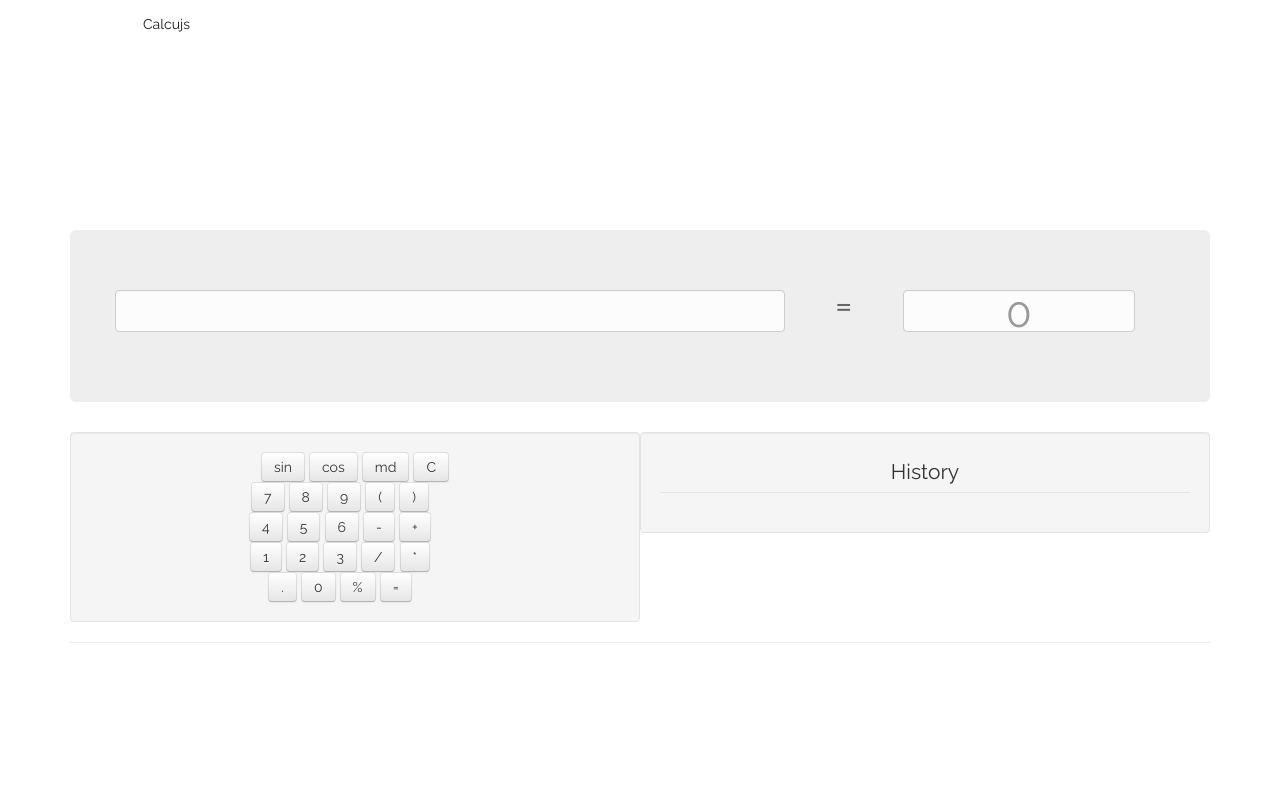
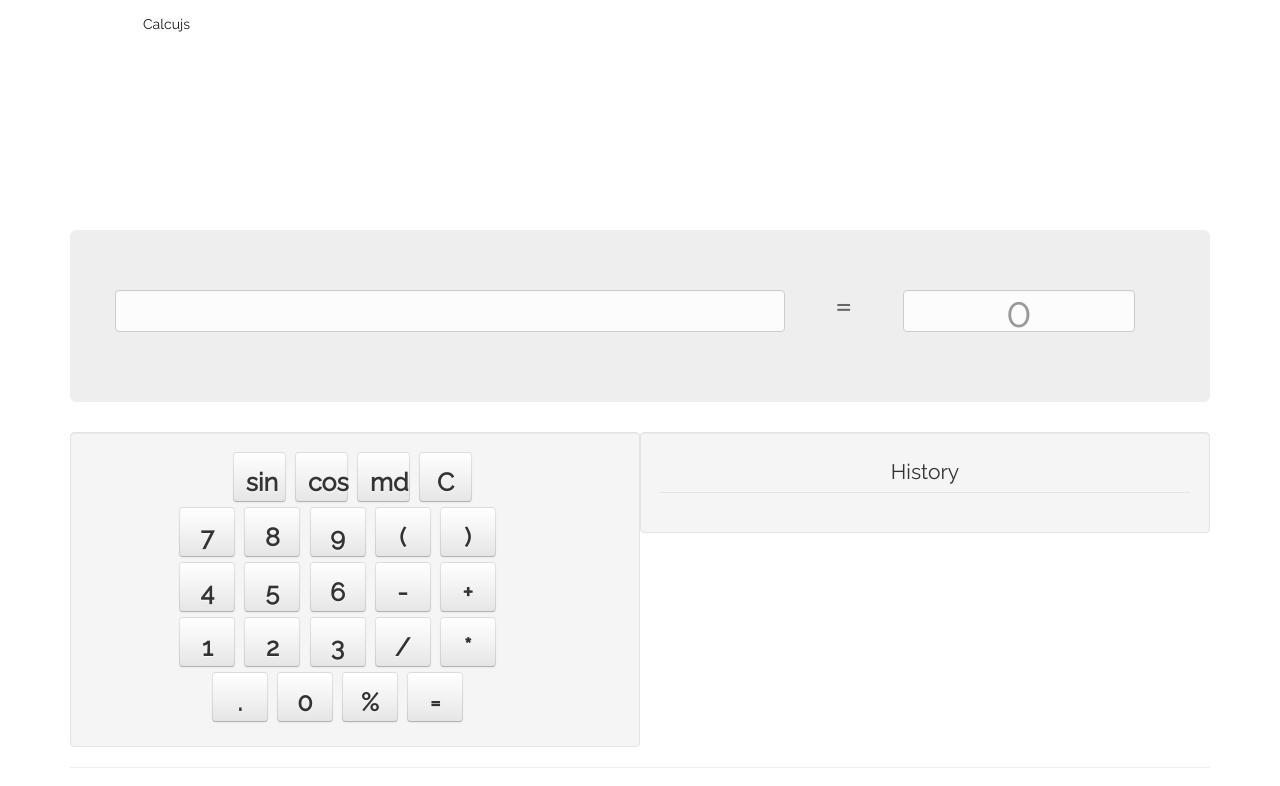
Before and after one commit to nelsonkimaiga/Calcujs, a website: page index.html in a window 1280 px wide. Drawn offline with Linux system fonts and the light colour scheme.

Commit message:
CSS edit for buttons, deploy to gh-pages

```diff
--- a/css/app.css
+++ b/css/app.css
@@ -161,14 +161,14 @@ ul{
 #calculator-wrapper .span1 .hidden-phone {
   line-height: 42px;
 }
-/*.btn {
+.btn {
   width: 10%;
   height: 50px;
   margin: 0 5px 5px 0;
   line-height: 50px;
   font-weight: bold;
   font-size: 25px;
-}*/
+}
 
 .well{
     min-height:20px;
```
Also changed, not shown: index.html (+0 -3 lines).
